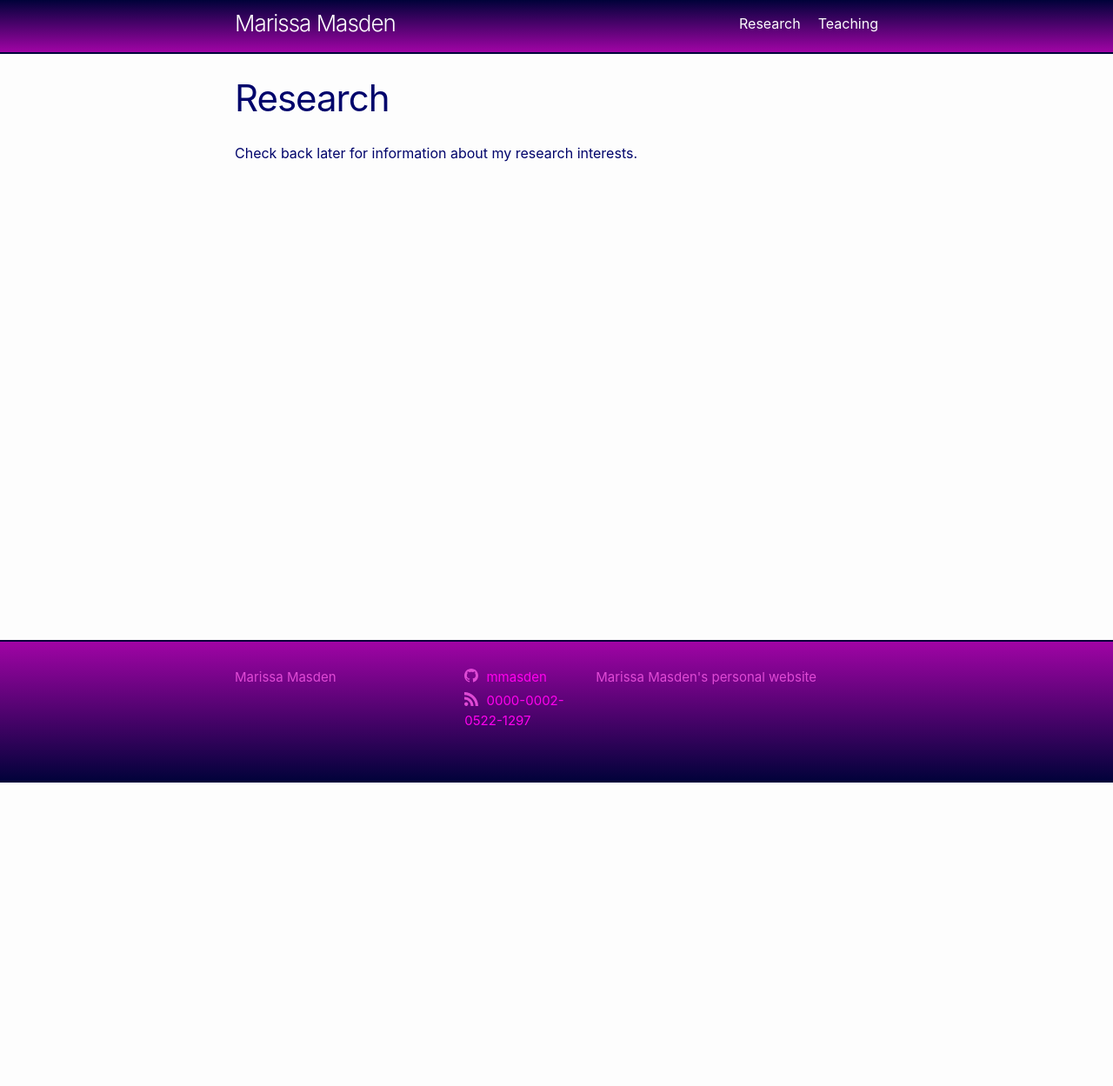
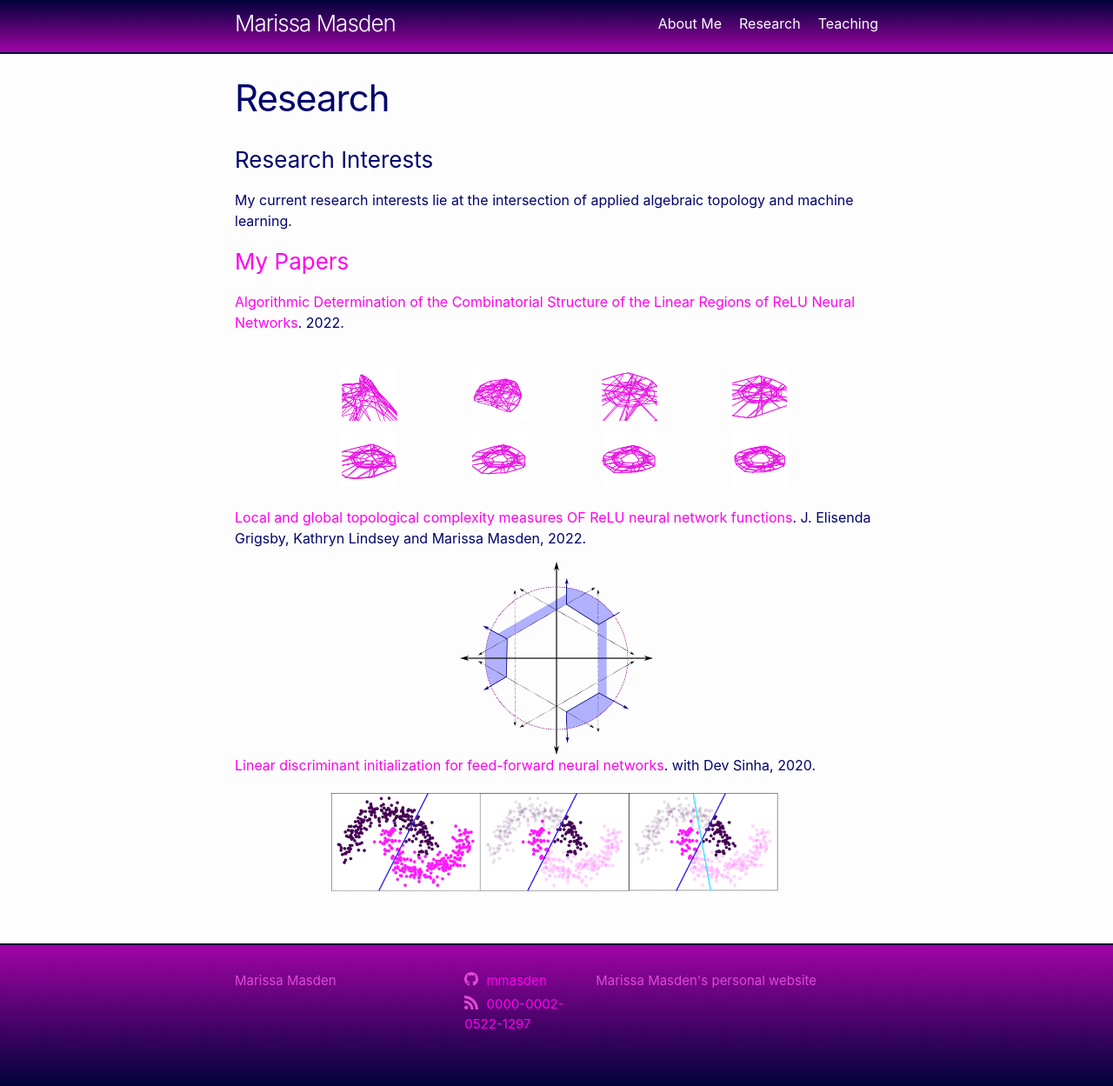
Before and after one commit to mmasden/mmasden.github.io, a Jekyll site: the page built from research.markdown, in a window 1280 px wide. Shown: the whole page at 87% size. Built offline with Jekyll 4.4.1, drawn with Linux system fonts in a browser that asks for light colours; before the commit the page ends 900 px from its top, so only the background shows below that.

```diff
--- a/research.markdown
+++ b/research.markdown
@@ -4,4 +4,29 @@ title: Research
 permalink: /research/
 ---
 
-Check back later for information about my research interests.
+### Research Interests
+
+My current research interests lie at the intersection of applied algebraic topology and machine learning.
+
+
+### [My Papers](https://arxiv.org/search/?searchtype=author&query=Masden%2C+M)
+
+[Algorithmic Determination of the Combinatorial Structure of the Linear Regions of ReLU Neural Networks](https://arxiv.org/abs/2207.07696). 2022.
+
+
+<div style="text-align:center">
+<img src="/assets/images/torus4.png" width="120%">
+</div>
+
+[Local and global topological complexity measures OF ReLU neural network functions](https://arxiv.org/abs/2204.06062). J. Elisenda Grigsby, Kathryn Lindsey and Marissa Masden, 2022.
+
+
+<div style="text-align:center">
+<img src="/assets/images/LC_plus_handles.png" width="30%">
+</div>
+
+[Linear discriminant initialization for feed-forward neural networks](https://arxiv.org/abs/2007.12782). with Dev Sinha, 2020.
+
+<div style="text-align:center">
+<img src="/assets/images/ldasort2.jpg" width="70%">
+</div>
--- a/teaching.markdown
+++ b/teaching.markdown
@@ -22,7 +23,7 @@ permalink: /teaching/
 
 ### Teaching Seminar
 
-I co-organize the University of Oregon's [Student Teaching Seminar](https://math.uoregon.edu/seminars) for mathematics graduate students together with [Greg Knapp](https://pages.uoregon.edu/gknapp4/index.html).
+I co-organize the [Student Teaching Seminar](https://math.uoregon.edu/seminars) for mathematics graduate students at the University of Oregon, together with [Greg Knapp](https://pages.uoregon.edu/gknapp4/index.html).
 
 ### Other Teaching
 
```
Also changed, not shown: other parts of teaching.markdown (+1 -0 lines), index.markdown (+3 -4 lines), assets/images/LC_plus_handles.png (added), assets/images/ldasort2.jpg (added), assets/images/torus4.png (added).
